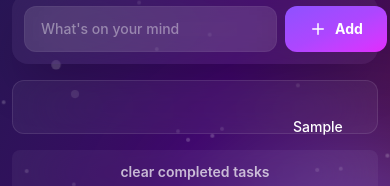
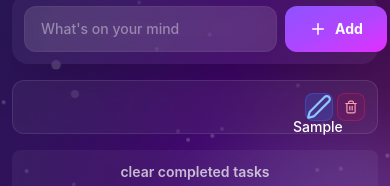
Before and after one commit to vishalsingh34342/Task-Flow-App, a React (Vite) app: page / in a window 390 px wide. Both pictures are taken after typing "Sample" into the empty fields and a click on the button "Add". Shown: the part 278-464 px from the top of the page. Built offline with nearby package versions, Linux system fonts and the light colour scheme.

Commit message:
Improve responsiveness and fix mobile visibility issues

```diff
--- a/src/components/Todoitem.jsx
+++ b/src/components/Todoitem.jsx
@@ -17,7 +17,10 @@ const Todoitem = ({ todo, index,
     <>
       <div className={`group backdrop-blur-2xl bg-white/5 hover:bg-white/10 rounded-xl p-3 flex items-center gap-3 border border-white/10 transition-all duration-300 hover:scale-[1.02] hover:shadow-xl hover:shadow-pink-500/10 ${todo.completed ? "opacity-50" : ""} `} style={{ animation: `slideIn 0.4s ease-out ${index * 0.05}s backwards` }} >
 
-        <button onClick={() => onToggle(todo.id)} className={` w-6 h-6 rounded-lg flex items-center justify-center transition-all duration-300 transform hover:scale-110 active:scale-95 ${todo.completed ? "bg-linear-to-br from-emerald-400 to-teal-500 border-emerald-400 shadow-lg shadow-emerald-400/50" : "border-white/30 hover:border-violet-400 hover:bg-violet-400/20"}`}>
+        <button onClick={() => onToggle(todo.id)} className={` w-6 h-6 rounded-lg flex items-center justify-center
+  transition-all duration-300 transform
+  opacity-100 sm:opacity-0 sm:group-hover:opacity-100
+  hover:scale-110 active:scale-90 ${todo.completed ? "bg-linear-to-br from-emerald-400 to-teal-500 border-emerald-400 shadow-lg shadow-emerald-400/50" : "border-white/30 hover:border-violet-400 hover:bg-violet-400/20 active:border-violet-400 active:bg-violet-400/30"}`}>
           {todo.completed && <Check size={14} className='text-white font-bold' />}</button>
 
         {isEditing ? (<>
@@ -26,7 +29,8 @@ const Todoitem = ({ todo, index,
         </>) : (<>
           <span className={`flex-1 font-medium text-sm translate-full duration-300 ${todo.completed ? "line-through text-white/40" : "text-white"}`}>{todo.text}</span></>)}
 
-        <div className='flex gap-1 opacity-0 group-hover:opacity-100 transition-all duration-300'>
+
+        <div className='flex gap-1 opacity-100 sm:opacity-0 sm:group-hover:opacity-100 transition-all duration-300 sm:translate-x-2 sm:group-hover:translate-x-0'>
           {isEditing ? (<>
             <button onClick={() => onSaveEdit(todo.id)} className='w-7 h-7 rounded-lg bg-emerald-500/20 text-emerald-300 hover:bg-emerald-500 hover:text-white transition-all duration-300 flex items-center justify-center transform hover:scale-110 active:scale-95 border border-emerald-500/30'> <Save size={16} />
             </button>
@@ -40,7 +44,7 @@ const Todoitem = ({ todo, index,
             <button onClick={() => onStartEdit(todo.id, todo.text)} className='w-7 h-7 rounded-lg bg-blue-500/20 text-blue-300 hover:bg-blue-500 hover:text-white transition-all duration-300 flex items-center justify-center transform hover:scale-110 active:scale-95 border  border-blue-500/30'> <Edit2 size={40} />
             </button>
 
-            <button onClick={() => onDelete(todo.id)} className='w-7 h-7 rounded-lg bg-rose-600/10 text-rose-300 hover:bg-rose-500 hover:text-white transiton-all duration-300 flex items-center justify-center transform hover:scale-110 active:scale-95 border border-rose-500/30'>
+            <button onClick={() => onDelete(todo.id)} className='w-7 h-7 rounded-lg bg-rose-600/10 text-rose-300 hover:bg-rose-500 hover:text-white transition-all duration-300 flex items-center justify-center transform hover:scale-110 active:scale-95 border border-rose-500/30'>
               <Trash2 size={14} />
             </button>
 
```
